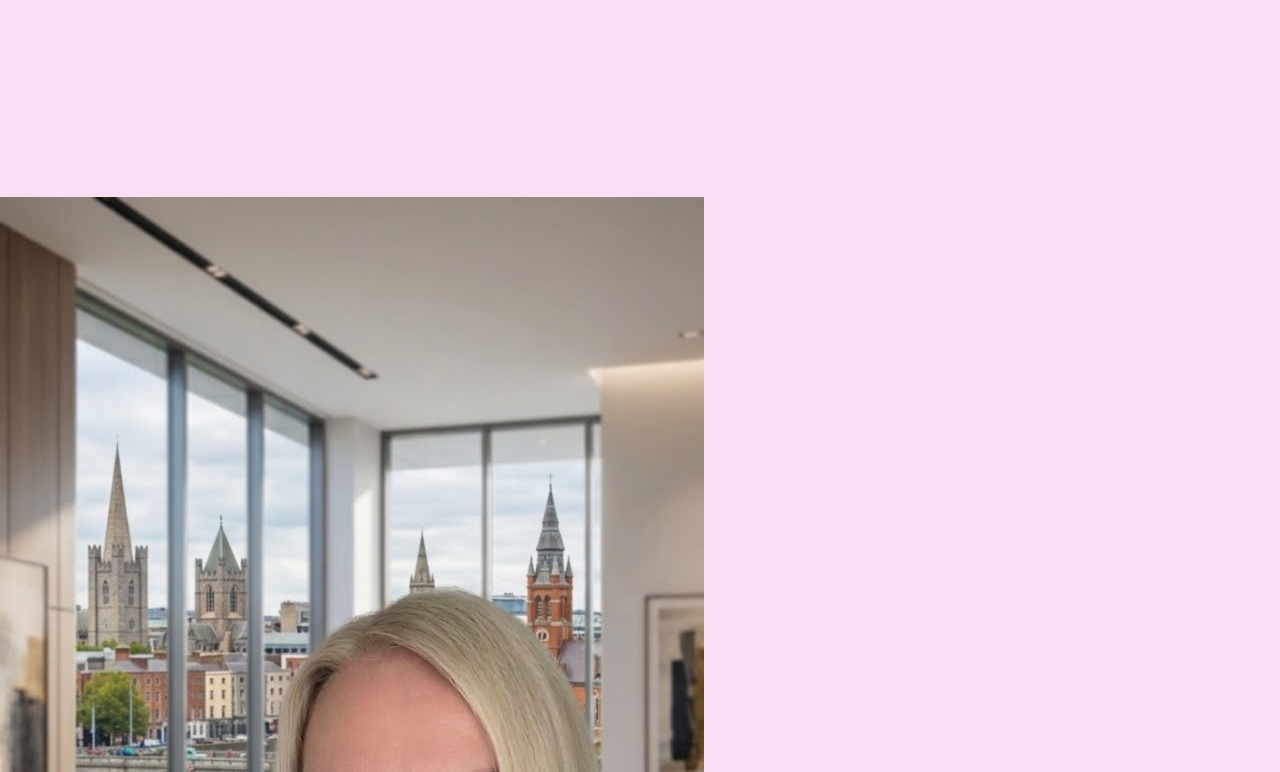
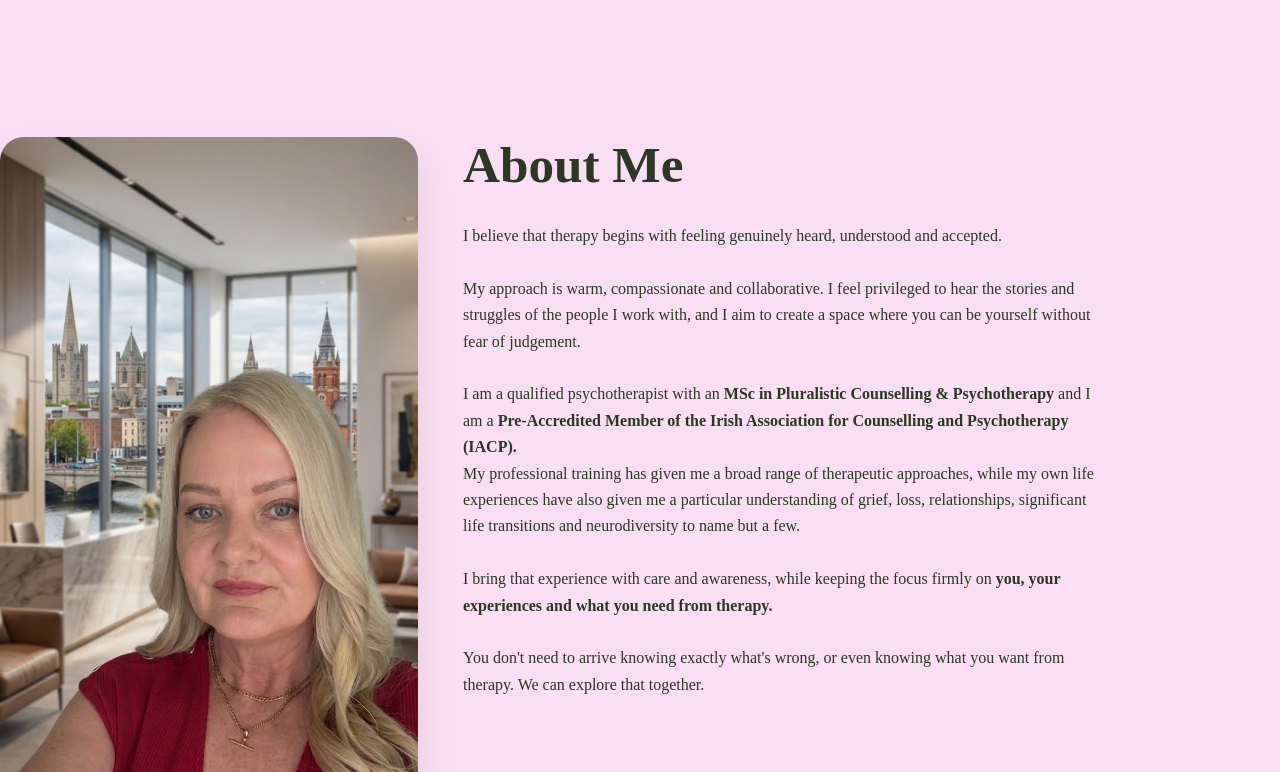
Before and after one commit to ciaranibhradaigh/sanarapsychotherapy, a plain HTML site: page index.html in a window 1280 px wide. Shown: the part 1148-1920 px from the top of the page. Drawn offline with Linux system fonts and the light colour scheme.

Commit message:
about styling

```diff
--- a/styles.css
+++ b/styles.css
@@ -37,3 +37,34 @@ body{
   section:last-of-type::after{
     display:none;
   }
+
+/* ABOUT */
+
+.about{
+   position:relative;
+   display:block;
+   max-width:1100px;
+   padding-top:0px;
+}
+
+#about{
+  padding-top:40px;
+}
+
+.about-image{
+  float:left;
+  width:38%;
+  margin:0 45px 25px 0;
+}
+
+.about-image img{
+  width:100%;
+  border-radius:24px;
+  box-shadow:0 20px 40px rgba(0,0,0,0.08);
+}
+
+  .section-title{
+    font-size:3.2rem;
+    margin-bottom:30px;
+    line-height:1.1;
+  }
```
